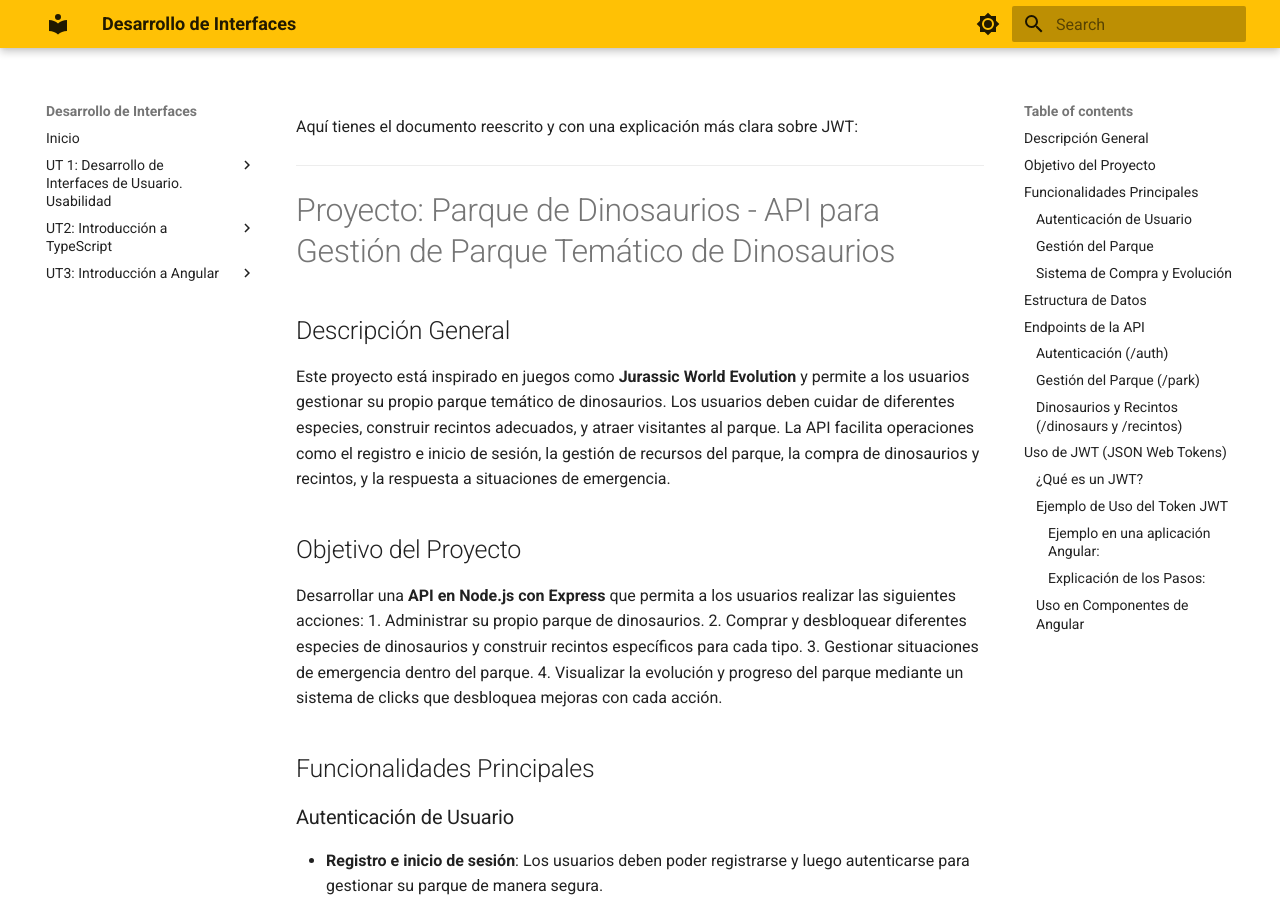
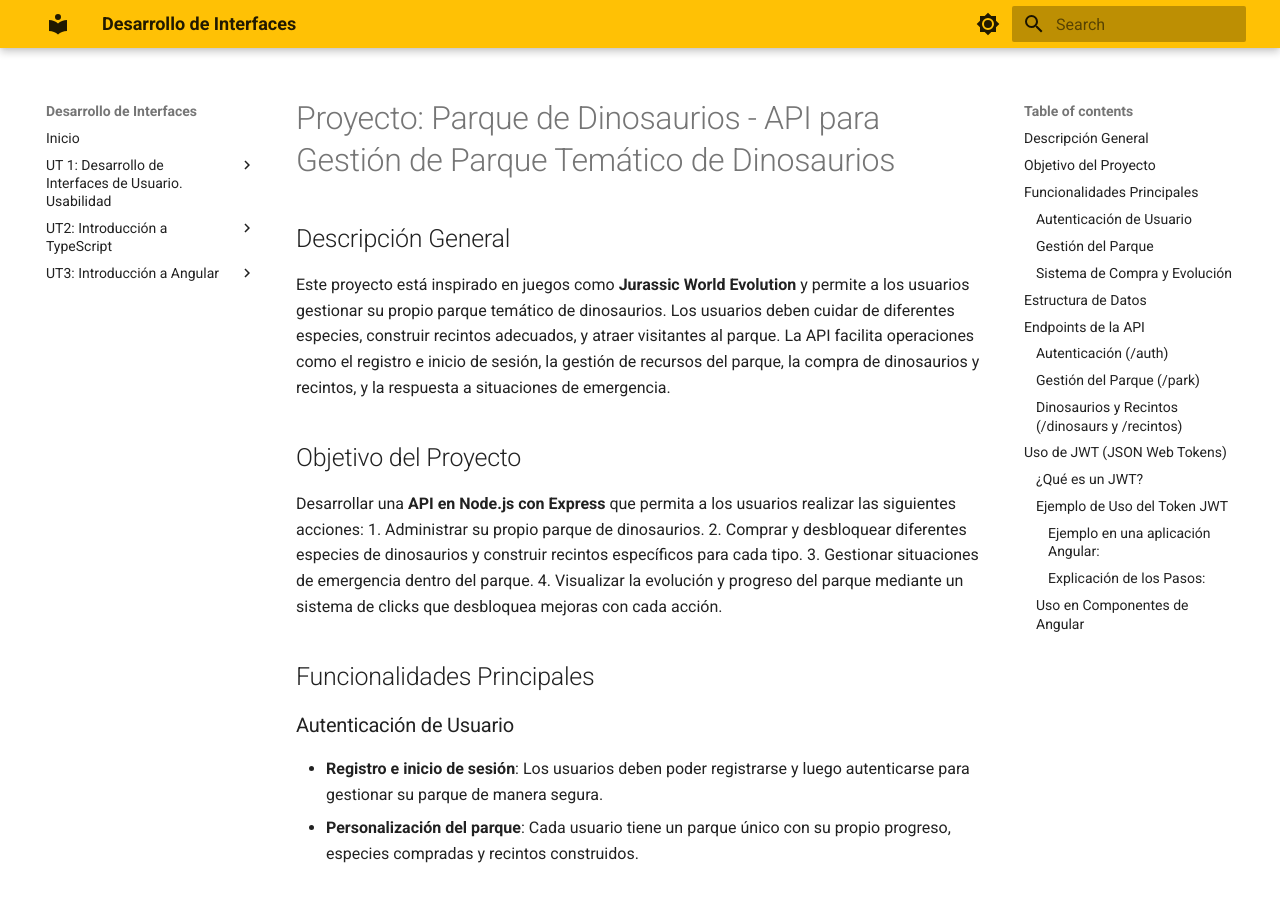
Before and after one commit to jgarciadeparedesh02/di-apuntes, an MkDocs documentation site: the page built from docs/ut3-introduccionaangular/proyectos/jurassicworld/enunciado.md, in a window 1280 px wide and 900 px high. Built offline with MkDocs 1.6.1 and Material for MkDocs 9.7.7, drawn with Linux system fonts in a browser that asks for light colours.

Commit message:
ut3enunciado

```diff
--- a/docs/ut3-introduccionaangular/proyectos/jurassicworld/enunciado.md
+++ b/docs/ut3-introduccionaangular/proyectos/jurassicworld/enunciado.md
@@ -1,7 +1,3 @@
-Aquí tienes el documento reescrito y con una explicación más clara sobre JWT:
-
----
-
 # Proyecto: Parque de Dinosaurios - API para Gestión de Parque Temático de Dinosaurios
 
 ## Descripción General
```
